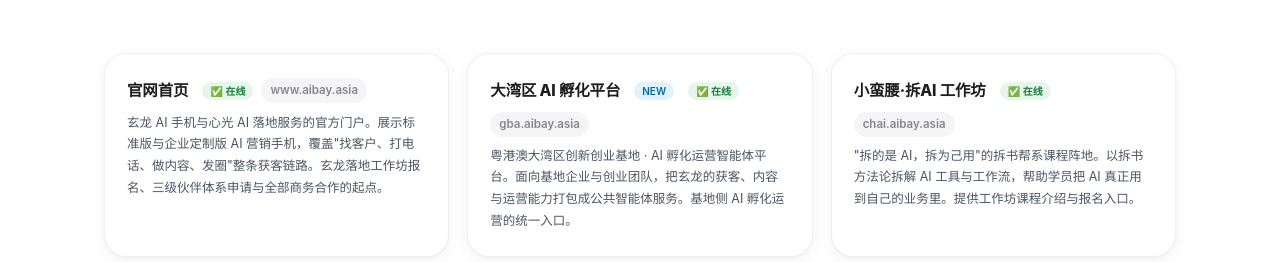
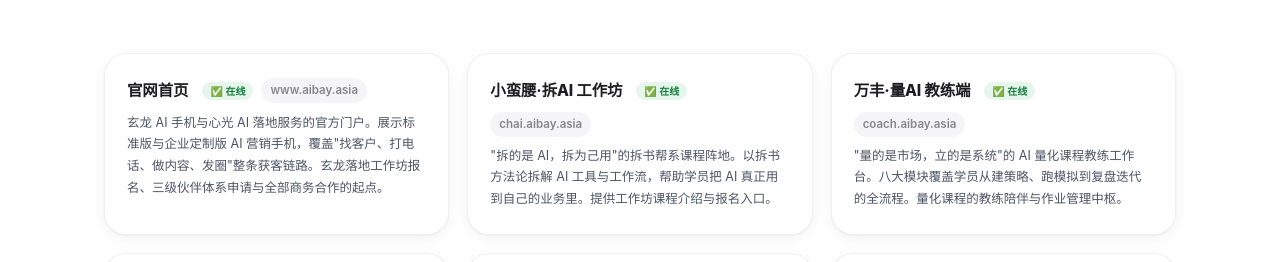
Before and after one commit to kenyanghui/kenyanghui.github.io, a plain HTML site: page sites.html in a window 1280 px wide. Shown: the part 538-800 px from the top of the page. Drawn offline with Linux system fonts and the light colour scheme.

Commit message:
sites.html 导航下架大湾区 AI 孵化平台（gba.aibay.asia）卡片

```diff
--- a/sites.html
+++ b/sites.html
@@ -57,10 +57,6 @@
       <a class="site-card" href="https://www.aibay.asia/">
         <div class="site-top"><b>官网首页</b><span class="st st-ok">✅ 在线</span><span class="site-domain">www.aibay.asia</span></div>
         <p>玄龙 AI 手机与心光 AI 落地服务的官方门户。展示标准版与企业定制版 AI 营销手机，覆盖"找客户、打电话、做内容、发圈"整条获客链路。玄龙落地工作坊报名、三级伙伴体系申请与全部商务合作的起点。</p>
-      </a>
-      <a class="site-card" href="https://gba.aibay.asia/">
-        <div class="site-top"><b>大湾区 AI 孵化平台</b><span class="st st-new">NEW</span><span class="st st-ok">✅ 在线</span><span class="site-domain">gba.aibay.asia</span></div>
-        <p>粤港澳大湾区创新创业基地 · AI 孵化运营智能体平台。面向基地企业与创业团队，把玄龙的获客、内容与运营能力打包成公共智能体服务。基地侧 AI 孵化运营的统一入口。</p>
       </a>
       <a class="site-card" href="https://chai.aibay.asia/">
         <div class="site-top"><b>小蛮腰·拆AI 工作坊</b><span class="st st-ok">✅ 在线</span><span class="site-domain">chai.aibay.asia</span></div>
```
